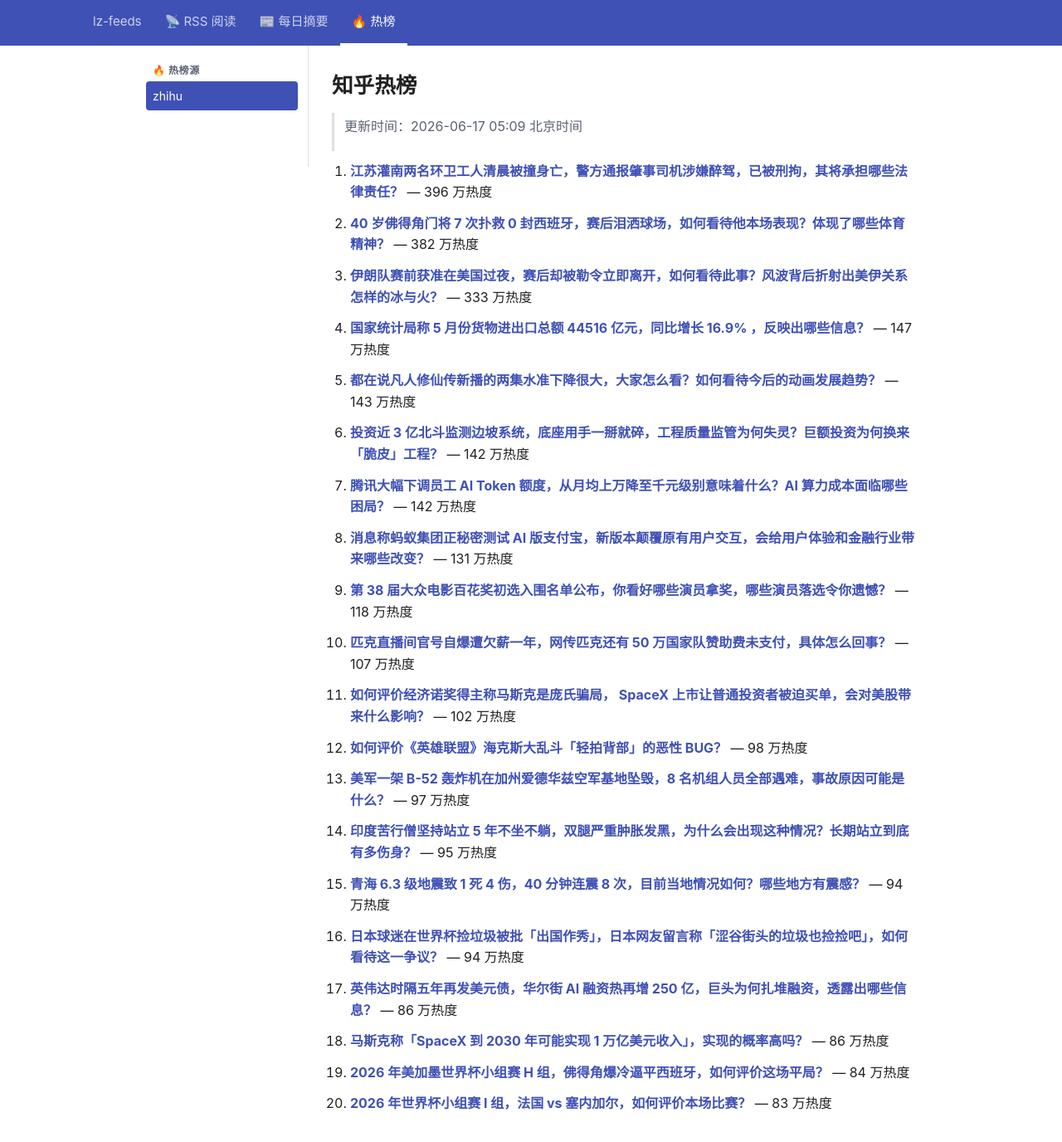
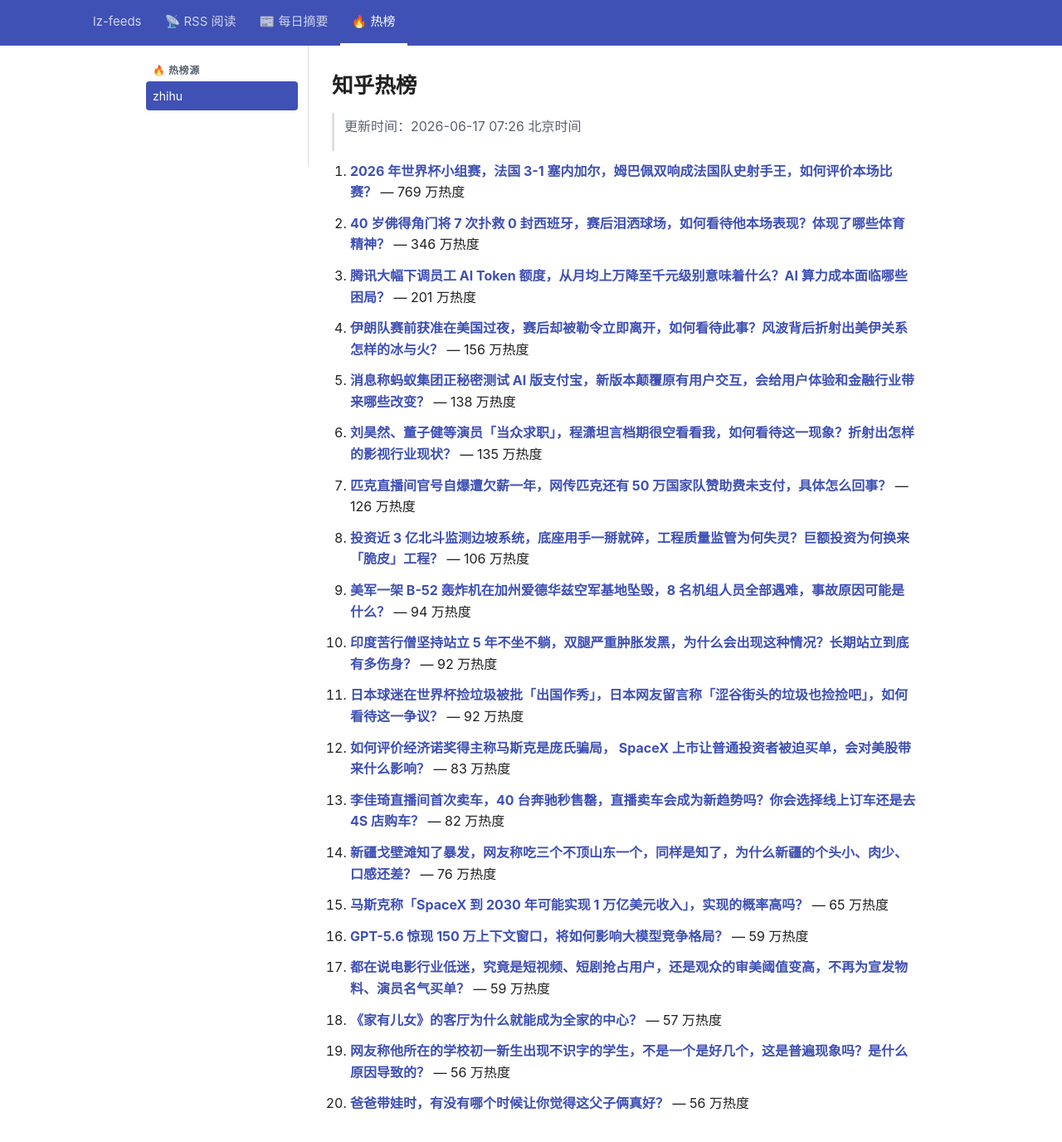
Before and after one commit to lizhang0101/lz-feeds, a Jekyll site: the page built from _hotlist/zhihu.md, in a window 1280 px wide and 1400 px high. Shown: the top 1376 px of the window at 83% size. Built offline with Jekyll 4.4.1, drawn with Linux system fonts in a browser that asks for light colours.

Commit message:
hotlist: 2026-06-16T23:26Z

```diff
--- a/_hotlist/zhihu.md
+++ b/_hotlist/zhihu.md
@@ -1,48 +1,48 @@
 ---
-updated: 2026-06-17 05:09 北京时间
+updated: 2026-06-17 07:26 北京时间
 count: 20
 ---
 
 # 知乎热榜
 
-> 更新时间：2026-06-17 05:09 北京时间
+> 更新时间：2026-06-17 07:26 北京时间
 
-1. **[江苏灌南两名环卫工人清晨被撞身亡，警方通报肇事司机涉嫌醉驾，已被刑拘，其将承担哪些法律责任？](https://www.zhihu.com/question/2050188608708121957)** — 396 万热度
+1. **[2026 年世界杯小组赛，法国 3-1 塞内加尔，姆巴佩双响成法国队史射手王，如何评价本场比赛？](https://www.zhihu.com/question/2050225721503475331)** — 769 万热度
 
-2. **[40 岁佛得角门将 7 次扑救 0 封西班牙，赛后泪洒球场，如何看待他本场表现？体现了哪些体育精神？](https://www.zhihu.com/question/2050117326687527724)** — 382 万热度
+2. **[40 岁佛得角门将 7 次扑救 0 封西班牙，赛后泪洒球场，如何看待他本场表现？体现了哪些体育精神？](https://www.zhihu.com/question/2050117326687527724)** — 346 万热度
 
-3. **[伊朗队赛前获准在美国过夜，赛后却被勒令立即离开，如何看待此事？风波背后折射出美伊关系怎样的冰与火？](https://www.zhihu.com/question/2050229682415613269)** — 333 万热度
+3. **[腾讯大幅下调员工 AI Token 额度，从月均上万降至千元级别意味着什么？AI 算力成本面临哪些困局？](https://www.zhihu.com/question/2050239948306092201)** — 201 万热度
 
-4. **[国家统计局称 5 月份货物进出口总额 44516 亿元，同比增长 16.9% ，反映出哪些信息？](https://www.zhihu.com/question/2050163396004274408)** — 147 万热度
+4. **[伊朗队赛前获准在美国过夜，赛后却被勒令立即离开，如何看待此事？风波背后折射出美伊关系怎样的冰与火？](https://www.zhihu.com/question/2050229682415613269)** — 156 万热度
 
-5. **[都在说凡人修仙传新播的两集水准下降很大，大家怎么看？如何看待今后的动画发展趋势？](https://www.zhihu.com/question/2049962387680260435)** — 143 万热度
+5. **[消息称蚂蚁集团正秘密测试 AI 版支付宝，新版本颠覆原有用户交互，会给用户体验和金融行业带来哪些改变？](https://www.zhihu.com/question/2049548864626202351)** — 138 万热度
 
-6. **[投资近 3 亿北斗监测边坡系统，底座用手一掰就碎，工程质量监管为何失灵？巨额投资为何换来「脆皮」工程？](https://www.zhihu.com/question/2049801744209686933)** — 142 万热度
+6. **[刘昊然、董子健等演员「当众求职」，程潇坦言档期很空看看我，如何看待这一现象？折射出怎样的影视行业现状？](https://www.zhihu.com/question/2049828429411739036)** — 135 万热度
 
-7. **[腾讯大幅下调员工 AI Token 额度，从月均上万降至千元级别意味着什么？AI 算力成本面临哪些困局？](https://www.zhihu.com/question/2050239948306092201)** — 142 万热度
+7. **[匹克直播间官号自爆遭欠薪一年，网传匹克还有 50 万国家队赞助费未支付，具体怎么回事？](https://www.zhihu.com/question/2050151122652722811)** — 126 万热度
 
-8. **[消息称蚂蚁集团正秘密测试 AI 版支付宝，新版本颠覆原有用户交互，会给用户体验和金融行业带来哪些改变？](https://www.zhihu.com/question/2049548864626202351)** — 131 万热度
+8. **[投资近 3 亿北斗监测边坡系统，底座用手一掰就碎，工程质量监管为何失灵？巨额投资为何换来「脆皮」工程？](https://www.zhihu.com/question/2049801744209686933)** — 106 万热度
 
-9. **[第 38 届大众电影百花奖初选入围名单公布，你看好哪些演员拿奖，哪些演员落选令你遗憾？](https://www.zhihu.com/question/2050191630137832216)** — 118 万热度
+9. **[美军一架 B-52 轰炸机在加州爱德华兹空军基地坠毁，8 名机组人员全部遇难，事故原因可能是什么？](https://www.zhihu.com/question/2050069303643449337)** — 94 万热度
 
-10. **[匹克直播间官号自爆遭欠薪一年，网传匹克还有 50 万国家队赞助费未支付，具体怎么回事？](https://www.zhihu.com/question/2050151122652722811)** — 107 万热度
+10. **[印度苦行僧坚持站立 5 年不坐不躺，双腿严重肿胀发黑，为什么会出现这种情况？长期站立到底有多伤身？](https://www.zhihu.com/question/2049871712112440939)** — 92 万热度
 
-11. **[如何评价经济诺奖得主称马斯克是庞氏骗局， SpaceX 上市让普通投资者被迫买单，会对美股带来什么影响？](https://www.zhihu.com/question/2049776018660103123)** — 102 万热度
+11. **[日本球迷在世界杯捡垃圾被批「出国作秀」，日本网友留言称「涩谷街头的垃圾也捡捡吧」，如何看待这一争议？](https://www.zhihu.com/question/2050170338340873126)** — 92 万热度
 
-12. **[如何评价《英雄联盟》海克斯大乱斗「轻拍背部」的恶性 BUG？](https://www.zhihu.com/question/2049861883515986539)** — 98 万热度
+12. **[如何评价经济诺奖得主称马斯克是庞氏骗局， SpaceX 上市让普通投资者被迫买单，会对美股带来什么影响？](https://www.zhihu.com/question/2049776018660103123)** — 83 万热度
 
-13. **[美军一架 B-52 轰炸机在加州爱德华兹空军基地坠毁，8 名机组人员全部遇难，事故原因可能是什么？](https://www.zhihu.com/question/2050069303643449337)** — 97 万热度
+13. **[李佳琦直播间首次卖车，40 台奔驰秒售罄，直播卖车会成为新趋势吗？你会选择线上订车还是去 4S 店购车？](https://www.zhihu.com/question/2048363192439646181)** — 82 万热度
 
-14. **[印度苦行僧坚持站立 5 年不坐不躺，双腿严重肿胀发黑，为什么会出现这种情况？长期站立到底有多伤身？](https://www.zhihu.com/question/2049871712112440939)** — 95 万热度
+14. **[新疆戈壁滩知了暴发，网友称吃三个不顶山东一个，同样是知了，为什么新疆的个头小、肉少、口感还差？](https://www.zhihu.com/question/2048445327317758278)** — 76 万热度
 
-15. **[青海 6.3 级地震致 1 死 4 伤，40 分钟连震 8 次，目前当地情况如何？哪些地方有震感？](https://www.zhihu.com/question/2050264657722438817)** — 94 万热度
+15. **[马斯克称「SpaceX 到 2030 年可能实现 1 万亿美元收入」，实现的概率高吗？](https://www.zhihu.com/question/2050153770697188554)** — 65 万热度
 
-16. **[日本球迷在世界杯捡垃圾被批「出国作秀」，日本网友留言称「涩谷街头的垃圾也捡捡吧」，如何看待这一争议？](https://www.zhihu.com/question/2050170338340873126)** — 94 万热度
+16. **[GPT-5.6 惊现 150 万上下文窗口，将如何影响大模型竞争格局？](https://www.zhihu.com/question/2042539496676352614)** — 59 万热度
 
-17. **[英伟达时隔五年再发美元债，华尔街 AI 融资热再增 250 亿，巨头为何扎堆融资，透露出哪些信息？](https://www.zhihu.com/question/2050039889400435846)** — 86 万热度
+17. **[都在说电影行业低迷，究竟是短视频、短剧抢占用户，还是观众的审美阈值变高，不再为宣发物料、演员名气买单？](https://www.zhihu.com/question/2049483220899426511)** — 59 万热度
 
-18. **[马斯克称「SpaceX 到 2030 年可能实现 1 万亿美元收入」，实现的概率高吗？](https://www.zhihu.com/question/2050153770697188554)** — 86 万热度
+18. **[《家有儿女》的客厅为什么就能成为全家的中心？](https://www.zhihu.com/question/2045195707540301705)** — 57 万热度
 
-19. **[2026 年美加墨世界杯小组赛 H 组，佛得角爆冷逼平西班牙，如何评价这场平局？](https://www.zhihu.com/question/2050037541987001030)** — 84 万热度
+19. **[网友称他所在的学校初一新生出现不识字的学生，不是一个是好几个，这是普遍现象吗？是什么原因导致的？](https://www.zhihu.com/question/2047393911371567676)** — 56 万热度
 
-20. **[2026 年世界杯小组赛 I 组，法国 vs 塞内加尔，如何评价本场比赛？](https://www.zhihu.com/question/2050225721503475331)** — 83 万热度
+20. **[爸爸带娃时，有没有哪个时候让你觉得这父子俩真好？](https://www.zhihu.com/question/2045869287546557055)** — 56 万热度
```
